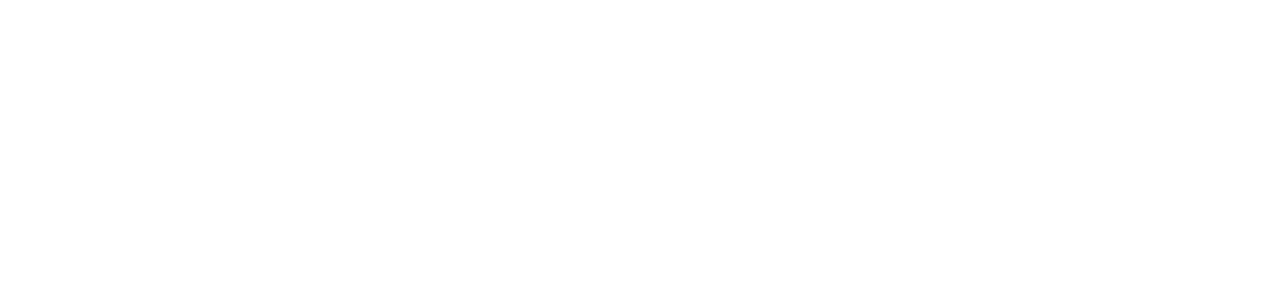
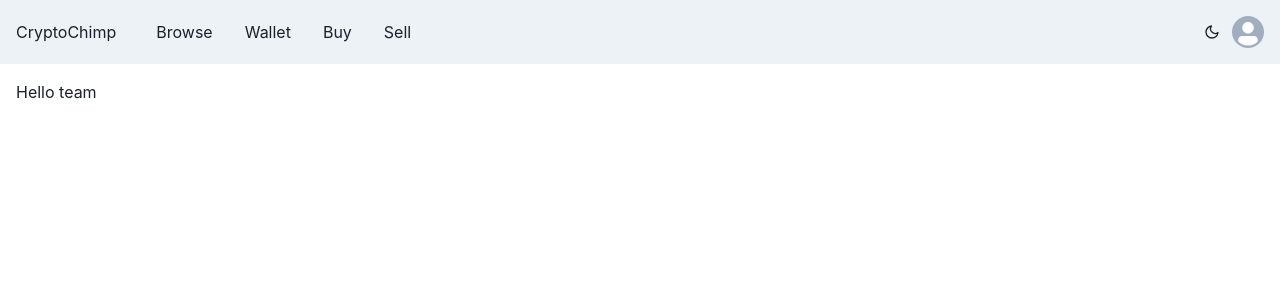
Before and after one commit to CryptoChimp/client, a React (Create React App) app: page /browse in a window 1280 px wide. Shown: the top 300 px of the page. Built offline with nearby package versions, Linux system fonts and the light colour scheme; no server answers.

Commit message:
Get nomics pai key and setup browse components

```diff
--- a/src/AppRouter.js
+++ b/src/AppRouter.js
@@ -4,14 +4,14 @@
 import { Landing } from './components/landing';
 import { Login } from './components/login';
 import { Logout } from './components/logout';
-import { Home } from './components/home';
 import { Navbar } from './components/navbar';
+import { Browse } from './components/browse';
 
 export const AppRouter = () => {
   return (
     <Switch>
       <Route exact path="/" component={Landing} />
-      <Route path="/home" component={() => <Navbar main={<Home />} />} />
+      <Route path="/browse" component={() => <Navbar main={<Browse />} />} />
       <Route path="/login" component={Login} />
       <Route path="/logout" component={Logout} />
     </Switch>
--- /dev/null
+++ b/src/components/browse/index.js
@@ -0,0 +1,5 @@
+import React from 'react';
+
+export const Browse = () => {
+  return <h1>Hello team</h1>;
+};
--- a/src/components/home/index.js
+++ /dev/null
@@ -1,18 +0,0 @@
-import React, { useEffect, useState } from 'react';
-import { fetchCurrentUser } from '../../util/api';
-
-export const Home = () => {
-  const [data, setData] = useState('');
-
-  useEffect(() => {
-    fetchCurrentUser()
-      .then((res) => {
-        setData(JSON.stringify(res));
-      })
-      .catch((err) => {
-        console.log(err);
-      });
-  }, []);
-
-  return <h1>{data}</h1>;
-};
```
Also changed, not shown: 1 other file (tests, documents, lock files or other folders).
